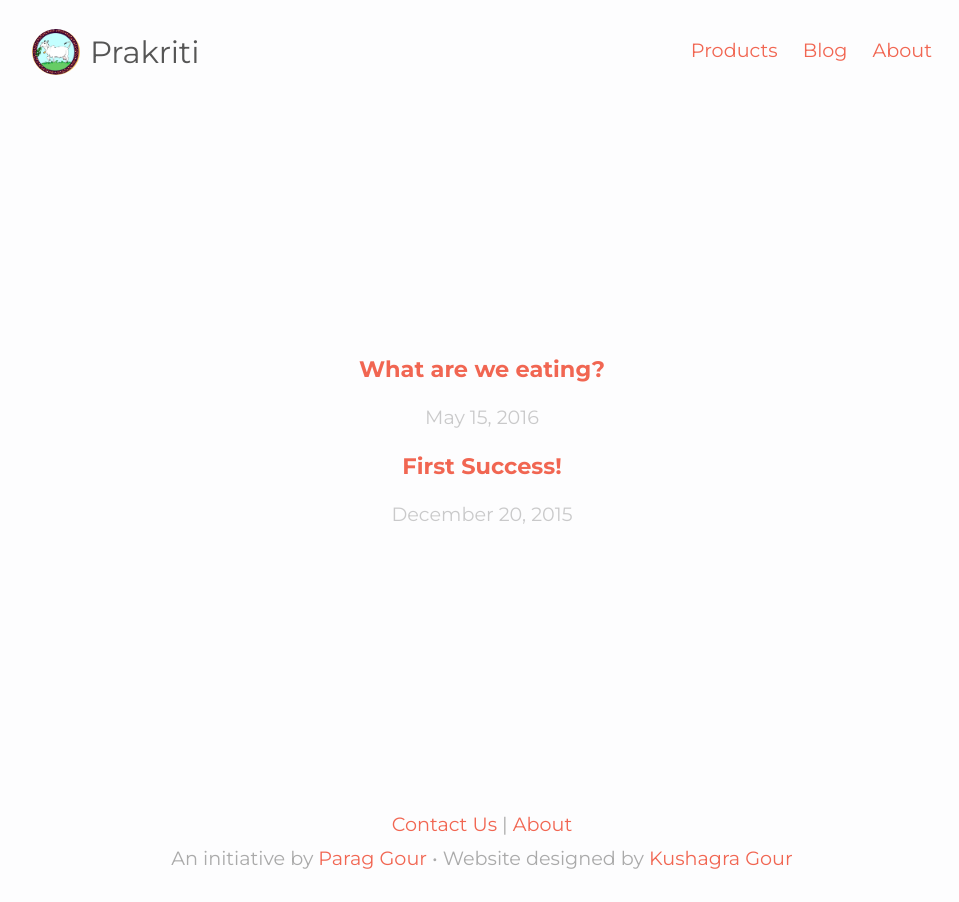
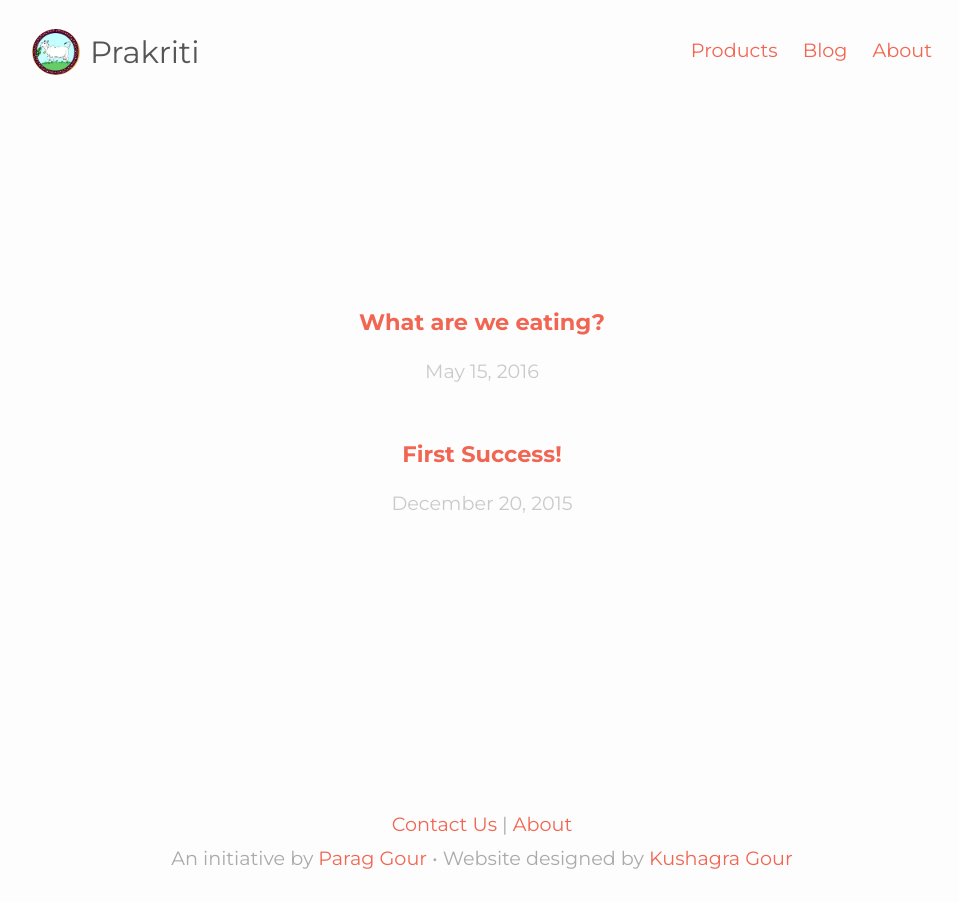
Before and after one commit to prakritee/prakritee.github.io, a Jekyll site: the page built from blog/index.html, in a window 1280 px wide. Shown: the whole page, without its empty margins (158-1117 px from the left). Built offline with Jekyll 4.4.1, drawn with Linux system fonts in a browser that asks for light colours.

Commit message:
style tweak

```diff
--- a/css/main.scss
+++ b/css/main.scss
@@ -180,6 +180,9 @@ footer {
 .post-meta {
 	opacity: 0.3;
 }
+.list-item {
+	margin-bottom: 3em;
+}
 img {
 	max-width: 100%;
 }
```
